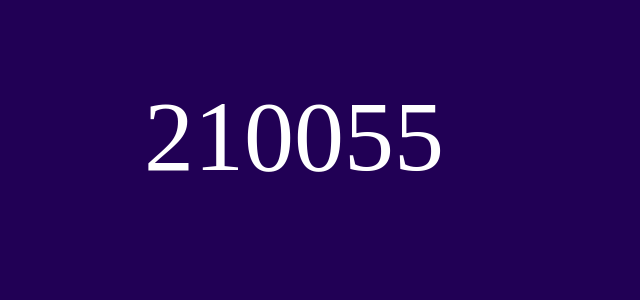
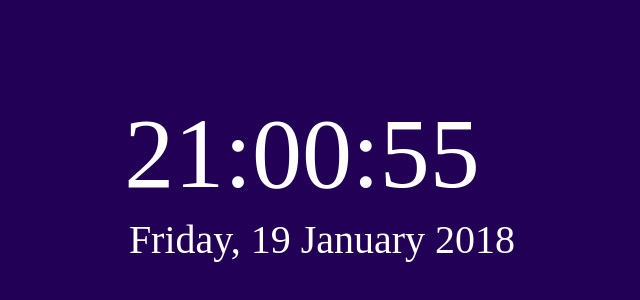
Before and after one commit to ZackEnders/Hex_code_clock, a plain HTML site: page index.html in a window 1280 px wide. Shown: the part 264-564 px from the top of the page, without its empty margins (346-986 px from the left). Drawn offline with Linux system fonts and the light colour scheme.

Commit message:
Added a float animation to the clock in css

```diff
--- a/index.css
+++ b/index.css
@@ -4,10 +4,52 @@
 
 #clock {
 	position: fixed;
-	top: 50%;
-	left: 50%;
+	top: 40%;
+	left:;
 	transform: translate(-50%, -50%);
 	color: white;
 	font-size: 100px;
 	text-align: center;
+	animation: float 2s ease-in-out infinite;
+	width: 100%;
 }
+
+
+
+#dayMonth {
+	position: fixed;
+	top: 60%;
+	left: ;
+	transform: translate(-60%, -60%);
+	color: white;
+	font-size: 40px;
+	text-align: center;
+	width: 100%;
+	animation: side 10s ease-in-out infinite;
+}
+
+@keyframes float {
+	0% {
+		transform: translatey(0px);
+	}
+
+	50% {
+		transform: translatey(40px);
+	}
+
+	100% {
+		transform: translatey(0px);
+	}
+}
+
+@keyframes side {
+	0% {
+		transform: translate(0px);
+	}
+	50% {
+		transform: translate(20px);
+	}
+	100% {
+		transform: translate(0px);
+	}
+}
--- a/index.html
+++ b/index.html
@@ -7,7 +7,8 @@
 <body>
 
 
-<div id="clock"></div>
+<div id="clock" class="aimless"></div>
+<div id="dayMonth" class="aimless"></div>
 
 
 <script type="text/javascript" src="index.js"></script>
--- a/index.js
+++ b/index.js
@@ -1,29 +1,40 @@
 let clock = document.getElementById('clock')
 let bg = document.getElementById('background')
+let dM = document.getElementById('dayMonth')
+
+let m = ['January', 'Febuary', 'March', 'April', 'May', 'June','July','August','September','October', 'November', 'December'];
+let weekD = ['Sunday','Monday','Tuesday','Wednesday','Thursday','Friday', 'Saturday'];
 
 function time(){
-	let date = new Date()
-	let hour = date.getHours()
-	let min = date.getMinutes()
-	let sec = date.getSeconds()
-
+	let d = new Date()
+	let hour = d.getHours()
+	let min = d.getMinutes()
+	let sec = d.getSeconds()
+	let day = d.getDay()
+	let date = d.getDate()
+	let month = d.getMonth()
+	let year = d.getFullYear()
+	let y = year;
 
 	if (hour <= 9){
 		hour = '0'+hour;
 	}
-	if (min <= 9){
+		if (min <= 9){
 	    min = '0'+min;
 	}
-	if (sec <= 9){
+		if (sec <= 9){
 		sec = '0'+sec;
 	}
 
 	let color = '#' + hour + min + sec;
+	let string = weekD[day] + "," + " " + date + " " + m[month] + " " + year;
 
 	bg.style.background = color;
-	clock.innerHTML = color.replace(/[\W_]/g, "");
+	clock.innerHTML = hour+":"+min+":"+sec;
+	dM.innerHTML = string;
 
 	setInterval(time, 1000)
 }
 
+
 time();
```
